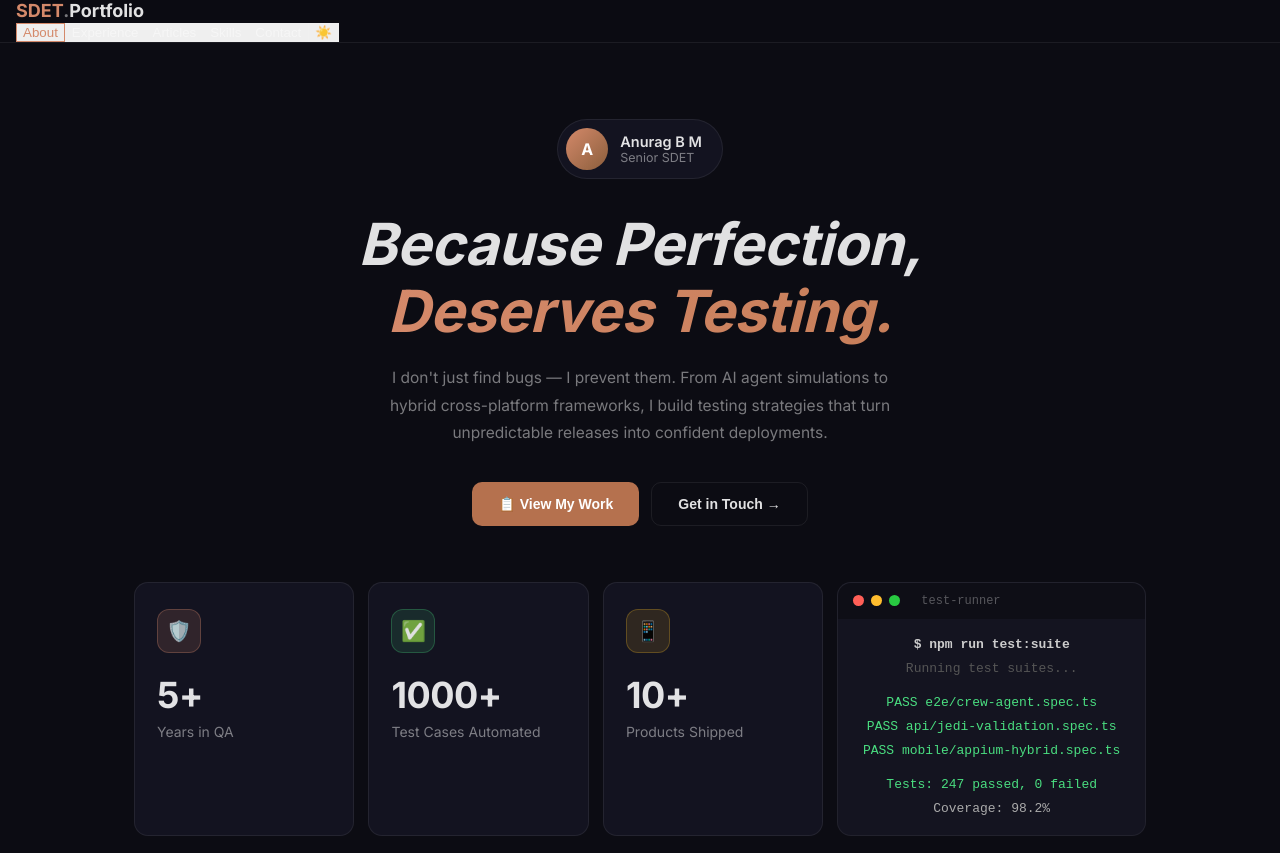
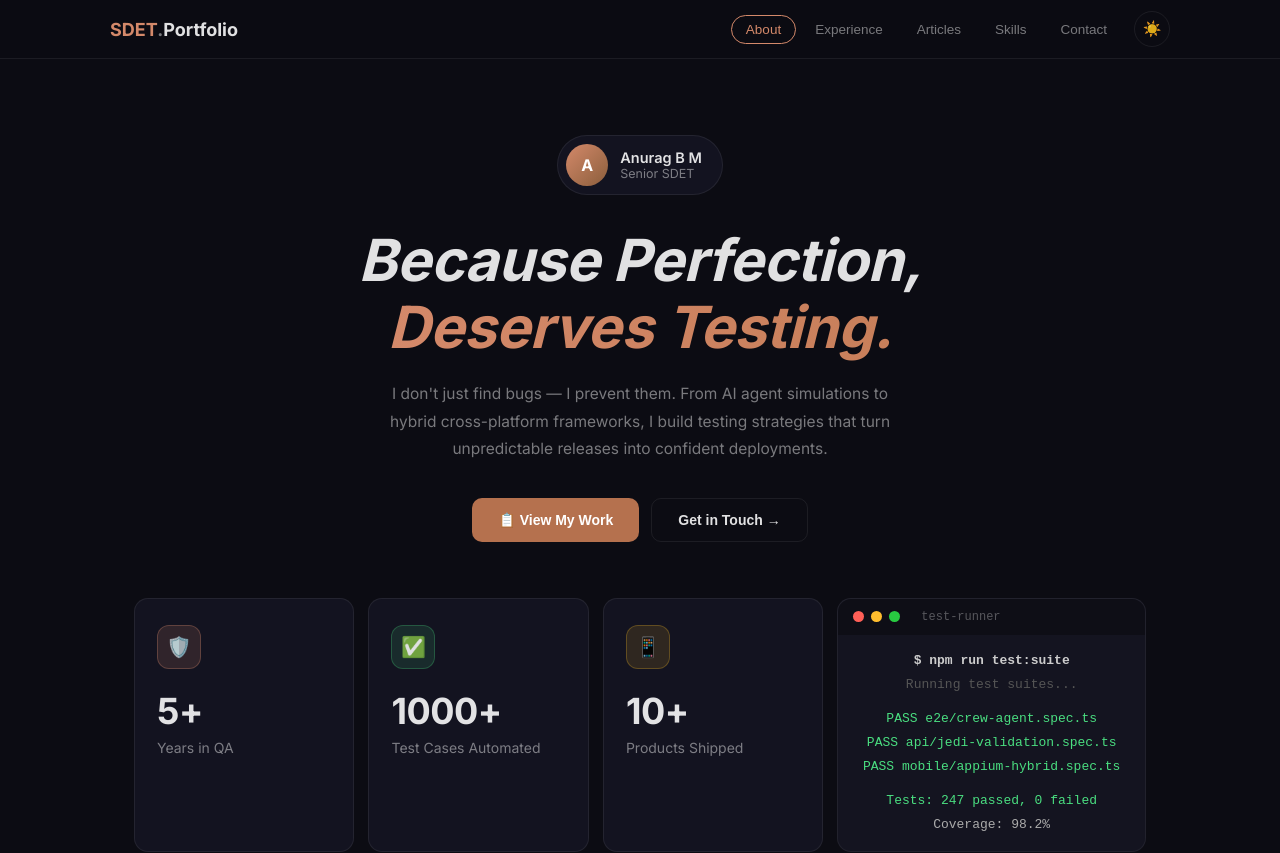
Before and after one commit to Anurag-BM/Portfolio, a React (Vite) app: page / in a window 1280 px wide. Shown: the top 853 px of the page. Built offline with nearby package versions, Linux system fonts and the light colour scheme.

Commit message:
Update Portfolio.jsx

```diff
--- a/src/Portfolio.jsx
+++ b/src/Portfolio.jsx
@@ -140,14 +140,14 @@ export default function Portfolio() {
     <div style={{ background: bg, color: tx, minHeight: "100vh", fontFamily: "'Inter', -apple-system, BlinkMacSystemFont, sans-serif", transition: "background 0.3s, color 0.3s" }}>
       <style>{CSS}</style>
 
-      <nav className="nav-bar" style={{ backdropFilter: "blur(20px)", WebkitBackdropFilter: "blur(20px)", background: dk ? "rgba(12,12,19,0.85)" : "rgba(245,243,239,0.85)", borderBottom: "1px solid " + bd, padding: "0 16px" }}>
-        <div className="nav-inner">
-          <div className="nav-logo" style={{ fontWeight: 700, fontSize: 18, flexShrink: 0 }}><span style={{ color: accent }}>SDET</span><span style={{ color: mt }}>.</span>Portfolio</div>
-          <div className="nav-right">
+      <nav style={{ position: "sticky", top: 0, zIndex: 100, backdropFilter: "blur(20px)", WebkitBackdropFilter: "blur(20px)", background: dk ? "rgba(12,12,19,0.85)" : "rgba(245,243,239,0.85)", borderBottom: "1px solid " + bd, padding: "0 24px" }}>
+        <div style={{ maxWidth: 1060, margin: "0 auto", display: "flex", justifyContent: "space-between", alignItems: "center", height: 58 }}>
+          <div style={{ fontWeight: 700, fontSize: 18, flexShrink: 0 }}><span style={{ color: accent }}>SDET</span><span style={{ color: mt }}>.</span>Portfolio</div>
+          <div style={{ display: "flex", alignItems: "center", gap: 4, flexWrap: "nowrap", overflowX: "auto", WebkitOverflowScrolling: "touch", scrollbarWidth: "none", msOverflowStyle: "none" }}>
             {NAV_ITEMS.map(function(n) {
-              return <button key={n} className="nav-link-btn" onClick={function() { go(n); }} style={{ border: nav === n ? "1px solid " + accent : "1px solid transparent", color: nav === n ? accent : mt }}>{n}</button>;
+              return <button key={n} onClick={function() { go(n); }} style={{ background: "transparent", border: nav === n ? "1px solid " + accent : "1px solid transparent", color: nav === n ? accent : mt, padding: "6px 14px", borderRadius: 22, cursor: "pointer", fontSize: 13.5, fontWeight: 500, transition: "all 0.2s", whiteSpace: "nowrap", flexShrink: 0 }}>{n}</button>;
             })}
-            <button className="nav-theme" onClick={function() { setDk(!dk); }} style={{ border: "1px solid " + bd, color: tx }}>{dk ? "☀️" : "🌙"}</button>
+            <button onClick={function() { setDk(!dk); }} style={{ background: "transparent", border: "1px solid " + bd, borderRadius: "50%", width: 36, height: 36, cursor: "pointer", color: tx, fontSize: 15, marginLeft: 8, display: "flex", alignItems: "center", justifyContent: "center", transition: "all 0.2s", flexShrink: 0 }}>{dk ? "☀️" : "🌙"}</button>
           </div>
         </div>
       </nav>
```
